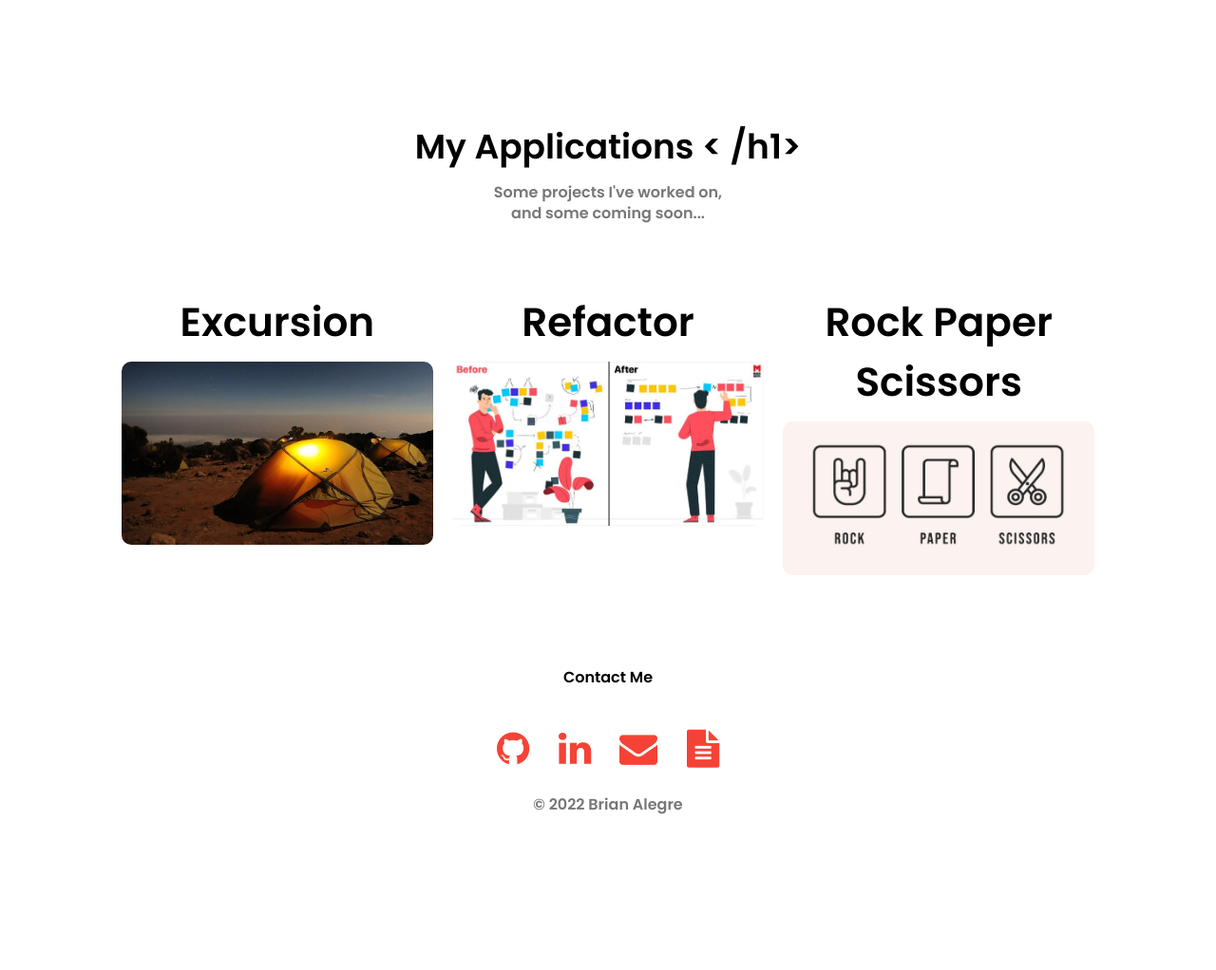
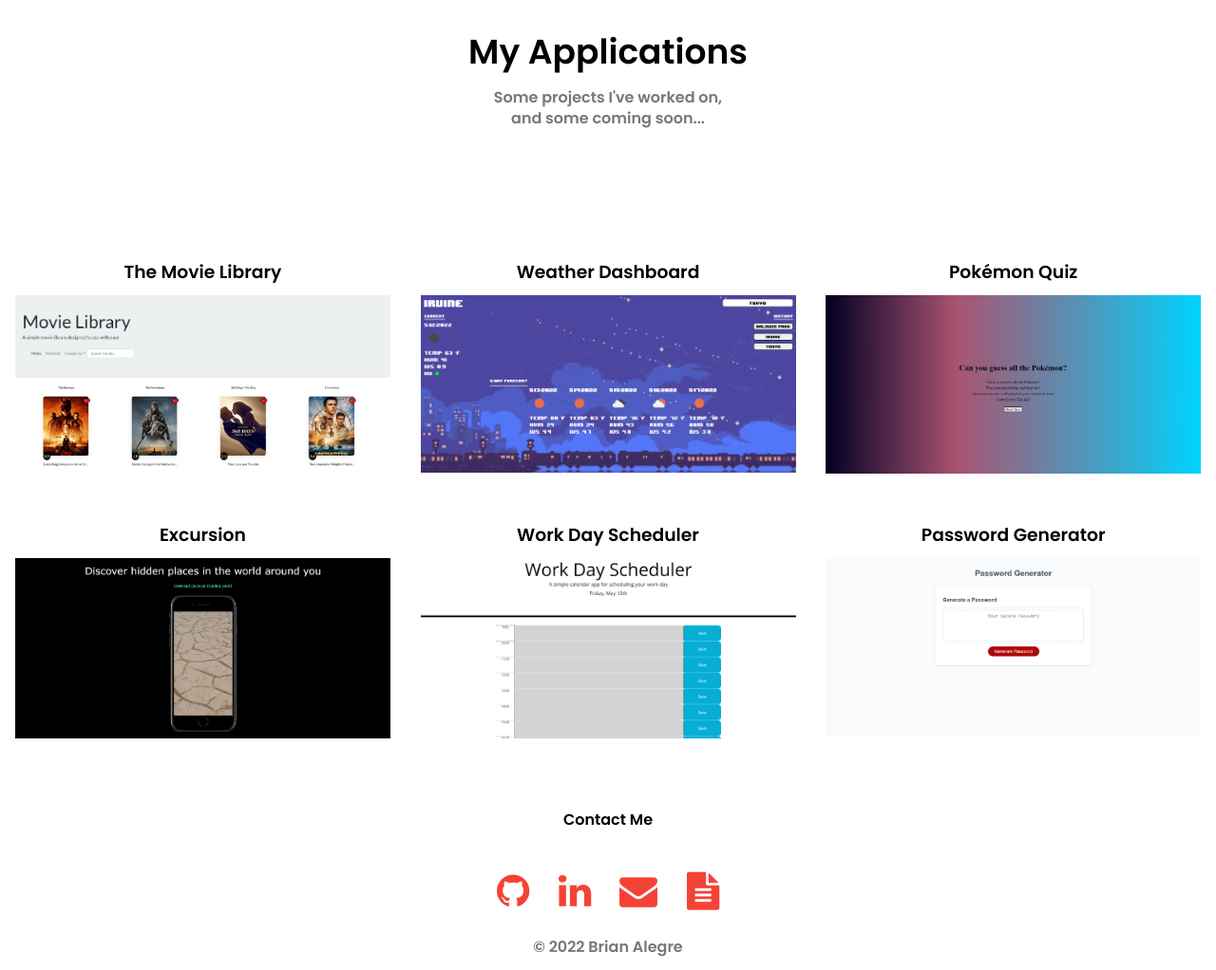
Before and after one commit to brianalegre/08-Updated-Portfolio-Page, a plain HTML site: page index.html in a window 1280 px wide. Shown: the part 2402-3424 px from the top of the page at 95% size. Before the commit the page ends 3301 px from the top, so only its background shows below. Drawn offline with Linux system fonts and the light colour scheme.

Commit message:
Updated Porfolio with recent projects.  Updated CSS Styling for more flex

```diff
--- a/assets/css/style.css
+++ b/assets/css/style.css
@@ -12,7 +12,6 @@ html {
 /* End Universal Selector Section */
 /* ------------------------------------------------------- */
 /* ------------------------------------------------------- */
-
 
 /* Multple Sections */
 h1 {
@@ -42,13 +41,11 @@ h3 {
 	padding-top: 100px;
 }
 
-
 .section-box {
 	flex-basis: 32%;
 	margin-bottom: 30px;
 	position: relative;
 	/* ADDED - MAY DELETE */
-
 }
 
 .section-box img {
@@ -59,21 +56,19 @@ h3 {
 /* ------------------------------------------------------- */
 /* ------------------------------------------------------- */
 
-
-
 /* ------------------------------------------------------- */
 /* ------------------------------------------------------- */
 /* Header Section */
 header {
 	min-height: 100vh;
 	width: 100%;
-    background-image: linear-gradient(rgba(4,9,30,0.7),rgba(4,9,30,0.7)), url("../images/macbook.jpg");
+	background-image: linear-gradient(rgba(4, 9, 30, 0.7), rgba(4, 9, 30, 0.7)),
+		url('../images/macbook.jpg');
 	background-position: center;
 	background-size: center;
 	position: relative;
 	background-repeat: no-repeat;
 }
-
 
 p {
 	color: #777;
@@ -131,7 +126,6 @@ nav h1 {
 	width: 100%;
 }
 
-
 /* Text and Button in the Header */
 .text-box {
 	width: 90%;
@@ -160,7 +154,6 @@ nav .fa {
 /* End Header Section */
 /* ------------------------------------------------------- */
 /* ------------------------------------------------------- */
-
 
 /* ------------------------------------------------------- */
 /* ------------------------------------------------------- */
@@ -192,7 +185,6 @@ nav .fa {
 /* ------------------------------------------------------- */
 /* ------------------------------------------------------- */
 
-
 /* ------------------------------------------------------- */
 /* ------------------------------------------------------- */
 /* Skills Section */
@@ -213,7 +205,6 @@ nav .fa {
 /* ------------------------------------------------------- */
 /* ------------------------------------------------------- */
 
-
 /* ------------------------------------------------------- */
 /* ------------------------------------------------------- */
 /* Tools Sections */
@@ -230,7 +221,7 @@ nav .fa {
 
 .tools-layer:hover {
 	/* background: #fff3f3; */
-    background: rgba(255,243,243,0.7);
+	background: rgba(255, 243, 243, 0.7);
 }
 
 .tools-layer h3 {
@@ -254,26 +245,26 @@ nav .fa {
 /* ------------------------------------------------------- */
 /* ------------------------------------------------------- */
 
-
 /* ------------------------------------------------------- */
 /* ------------------------------------------------------- */
 /* Applications Section */
 .excursion {
-    background-image: linear-gradient(rgba(4,9,30,0.7),rgba(4,9,30,0.7)), url("../images/excursion.jpeg");
+	background-image: linear-gradient(rgba(4, 9, 30, 0.7), rgba(4, 9, 30, 0.7)),
+		url('../images/excursion.jpeg');
 }
 
 .refactor {
-    background-image: linear-gradient(rgba(4,9,30,0.7),rgba(4,9,30,0.7)), url("../images/refactor3.jpeg");
+	background-image: linear-gradient(rgba(4, 9, 30, 0.7), rgba(4, 9, 30, 0.7)),
+		url('../images/refactor3.jpeg');
 }
 
 .rps {
-    background-image: linear-gradient(rgba(4,9,30,0.7),rgba(4,9,30,0.7)), url("../images/RPS4.png");
+	background-image: linear-gradient(rgba(4, 9, 30, 0.7), rgba(4, 9, 30, 0.7)),
+		url('../images/RPS4.png');
 }
 /* End Application Section */
 /* ------------------------------------------------------- */
 /* ------------------------------------------------------- */
-
-
 
 /* ------------------------------------------------------- */
 /* ------------------------------------------------------- */
@@ -287,7 +278,9 @@ nav .fa {
 	transition-duration: 0.3s;
 	transition-property: transform;
 }
-.hvr-grow-rotate:hover, .hvr-grow-rotate:focus, .hvr-grow-rotate:active {
+.hvr-grow-rotate:hover,
+.hvr-grow-rotate:focus,
+.hvr-grow-rotate:active {
 	transform: scale(1.1) rotate(4deg);
 }
 
@@ -300,13 +293,14 @@ nav .fa {
 	transition-duration: 0.3s;
 	transition-property: transform;
 }
-.hvr-grow:hover, .hvr-grow:focus, .hvr-grow:active {
+.hvr-grow:hover,
+.hvr-grow:focus,
+.hvr-grow:active {
 	transform: scale(1.1);
 }
 /* End Hover Effects */
 /* ------------------------------------------------------- */
 /* ------------------------------------------------------- */
-
 
 /* ------------------------------------------------------- */
 /* ------------------------------------------------------- */
@@ -335,23 +329,54 @@ nav .fa {
 	/* Changes the Icon Size since its a Font Awesome Import */
 	font-size: 40px;
 }
+
+.rows {
+	display: flex;
+	flex-wrap: wrap;
+	flex-direction: row;
+}
+
+.justify-center {
+	justify-content: center;
+}
+
+.card-column {
+	flex: 0 0 33.333%;
+	max-width: 33.333%;
+	/* flex-grow: 1; */
+}
+
+.code-card {
+	display: flex;
+	flex-direction: column;
+	justify-content: flex-start;
+	min-height: 100%;
+	padding: 1rem;
+}
+
+.code-card .card-header {
+	position: relative;
+	border-radius: 10px;
+}
+
+.center {
+	text-align: center;
+	margin-bottom: 100px;
+}
+
+.code-card img {
+	width: 100%;
+	/* height: auto; */
+}
+
 /* End Footer Section*/
 /* ------------------------------------------------------- */
 /* ------------------------------------------------------- */
-
-
-
-
-
-
-
-
 
 /* ------------------------------------------------------- */
 /* ------------------------------------------------------- */
 /* Media Query */
 @media screen and (max-width: 992px) {
-
 	/*                   */
 	/* Top / Nav Section */
 	/*                   */
@@ -416,11 +441,16 @@ nav .fa {
 	.section-box img {
 		width: 65%;
 	}
+
+	.card-column {
+		flex: 0 0 100%;
+		max-width: 100%;
+	}
 }
 
 @media screen and (max-width: 700px) {
 	.skills-format,
-    .about-section  {
+	.about-section {
 		background: #f9a6a6;
 		transition: 3s;
 	}
--- a/index.html
+++ b/index.html
@@ -1,23 +1,29 @@
 <!DOCTYPE html>
 <html lang="en">
 	<head>
-    <meta charset="UTF-8">
-    <meta http-equiv="X-UA-Compatible" content="IE=edge">
-    <meta name="viewport" content="width=device-width, initial-scale=1.0">
-    <link rel="stylesheet" href="./assets/css/style.css">
+		<meta charset="UTF-8" />
+		<meta http-equiv="X-UA-Compatible" content="IE=edge" />
+		<meta name="viewport" content="width=device-width, initial-scale=1.0" />
+		<link rel="stylesheet" href="./assets/css/style.css" />
 		<!-- Link Font Family -->
-    <link rel="preconnect" href="https://fonts.googleapis.com">
-    <link rel="preconnect" href="https://fonts.gstatic.com" crossorigin>
-    <link href="https://fonts.googleapis.com/css2?family=Poppins:wght@100;400;600;700&display=swap" rel="stylesheet">
+		<link rel="preconnect" href="https://fonts.googleapis.com" />
+		<link rel="preconnect" href="https://fonts.gstatic.com" crossorigin />
+		<link
+			href="https://fonts.googleapis.com/css2?family=Poppins:wght@100;400;600;700&display=swap"
+			rel="stylesheet"
+		/>
 		<!-- For adding the Nav Bar Button on Media Query -->
 		<!-- CDN for Nav Icon/Buttons -->
-    <link rel="stylesheet" href="https://stackpath.bootstrapcdn.com/font-awesome/4.7.0/css/font-awesome.min.css">
+		<link
+			rel="stylesheet"
+			href="https://stackpath.bootstrapcdn.com/font-awesome/4.7.0/css/font-awesome.min.css"
+		/>
 		<title>Brian Alegre | Web Developer</title>
 	</head>
 	<body>
 		<header>
 			<nav>
-            <h1> Brian Alegre </h1>
+				<h1>Brian Alegre</h1>
 				<section class="nav-links" id="navLinks">
 					<!-- Closing Icon for Media Query Nav Bar -->
 					<i class="fa fa-times" onclick="hideMenu()"></i>
@@ -43,22 +49,30 @@
 				<i class="fa fa-bars" onclick="showMenu()"></i>
 			</nav>
 			<section class="text-box">
-            <h1> Brian Alegre </h1>
-            <p> Web Developer </p>
+				<h1>Brian Alegre</h1>
+				<p>Web Developer</p>
 			</section>
 		</header>
 
 		<!-- About Me -->
 		<article id="aboutMe">
 			<h1>About Me</h1>
-        <p> Learn a few things about me </p>
+			<p>Learn a few things about me</p>
 			<div class="row">
 				<section class="about-section">
-                <img src="./assets/images/20130224-_DSC7981.jpg" alt="Picture of Me">
+					<img
+						src="./assets/images/20130224-_DSC7981.jpg"
+						alt="Picture of Me"
+					/>
 					<div>
-                    <h4> Hi, I'm Brian Alegre!</h4>
-                    <p> Lorem ipsum dolor, sit amet consectetur adipisicing elit. Dolorem repudiandae quam dignissimos velit.
-                        Obcaecati, debitis eum, reprehenderit quos hic praesentium quaerat vel in sit quas iste quasi. Et, non? Ea!</p>
+						<h4>Hi, I'm Brian Alegre!</h4>
+						<p>
+							Lorem ipsum dolor, sit amet consectetur adipisicing
+							elit. Dolorem repudiandae quam dignissimos velit.
+							Obcaecati, debitis eum, reprehenderit quos hic
+							praesentium quaerat vel in sit quas iste quasi. Et,
+							non? Ea!
+						</p>
 					</div>
 				</section>
 			</div>
@@ -83,23 +97,23 @@
 
 		<!-- Tools -->
 		<section id="tools" class="page-section">
-        <h1> Tools </h1>
+			<h1>Tools</h1>
 			<p>My everyday tools</p>
 			<div class="row">
 				<div class="section-box">
-                <img src="./assets/images/app-icon.png" alt="VS Code">
+					<img src="./assets/images/app-icon.png" alt="VS Code" />
 					<div class="tools-layer">
 						<h3>Visual Studio Code</h3>
 					</div>
 				</div>
 				<div class="section-box">
-                <img src="./assets/images/github2.png" alt="Github">
+					<img src="./assets/images/github2.png" alt="Github" />
 					<div class="tools-layer">
 						<h3>Github</h3>
 					</div>
 				</div>
 				<div class="section-box">
-                <img src="./assets/images/slack.png" alt="Slack">
+					<img src="./assets/images/slack.png" alt="Slack" />
 					<div class="tools-layer">
 						<h3>Slack</h3>
 					</div>
@@ -108,33 +122,120 @@
 		</section>
 
 		<!-- Applications -->
-    <section id="app" class="page-section">
-        <h1> My Applications <  /h1>
+		<div class="center">
+			<h1>My Applications</h1>
 			<p>
-            Some projects I've worked on, <br>
+				Some projects I've worked on, <br />
 				and some coming soon...
 			</p>
-        <div class="row">
-            <div class="section-box">
-                <h3>Excursion</h3>
-                <a class="hvr-grow-rotate" href="https://brianalegre.github.io/Excursion-CodeAcademy/" target="_blank">
-                    <img  src="./assets/images/excursion.jpeg" alt="Excursion" >
+		</div>
+		<section class="rows justify-center">
+			<div class="card-column">
+				<figure class="card code-card">
+					<h3 class="card-header">The Movie Library</h3>
+					<div class="card-body">
+						<a
+							class="hvr-grow"
+							href="https://brianalegre.github.io/Project1/"
+							target="_blank"
+						>
+							<img
+								src="./assets/images/movieLibrary.png"
+								alt="The Movie Library"
+							/>
 						</a>
 					</div>
+				</figure>
+			</div>
 
-            <div class="section-box">
-                <h3>Refactor</h3>
-                <a class="hvr-grow" href="https://brianalegre.github.io/01-HTML-Git-CSS-Homework/" target="_blank">
-                    <img src="./assets/images/refactor3.jpeg" alt="Refactor">
+			<div class="card-column">
+				<figure class="card code-card">
+					<h3 class="card-header">Weather Dashboard</h3>
+					<div class="card-body">
+						<a
+							class="hvr-grow"
+							href="https://brianalegre.github.io/06-Server-Side-APIs-Homework/"
+							target="_blank"
+						>
+							<img
+								src="./assets/images/weatherDashboard.png"
+								alt="Weather Dashboard"
+							/>
 						</a>
 					</div>
+				</figure>
+			</div>
 
-            <div class="section-box">
-                <h3>Rock Paper Scissors</h3>
-                <a class="hvr-grow" href="https://github.com/brianalegre?tab=repositories" target="_blank">
-                    <img src="./assets/images/RPS4.png" alt="Rock Paper Scissors">
+			<div class="card-column">
+				<figure class="card code-card">
+					<h3 class="card-header">Pokémon Quiz</h3>
+					<div class="card-body">
+						<a
+							class="hvr-grow"
+							href="https://brianalegre.github.io/04-Web-APIs-Homework/"
+							target="_blank"
+						>
+							<img
+								src="./assets/images/pokemonQuiz.png"
+								alt="Pokemon Quiz"
+							/>
 						</a>
 					</div>
+				</figure>
+			</div>
+
+			<div class="card-column">
+				<figure class="card code-card">
+					<h3 class="card-header">Excursion</h3>
+					<div class="card-body">
+						<a
+							class="hvr-grow"
+							href="https://brianalegre.github.io/Excursion-CodeAcademy/"
+							target="_blank"
+						>
+							<img
+								src="./assets/images/excursion.png"
+								alt="Excursion"
+							/>
+						</a>
+					</div>
+				</figure>
+			</div>
+
+			<div class="card-column">
+				<figure class="card code-card">
+					<h3 class="card-header">Work Day Scheduler</h3>
+					<div class="card-body">
+						<a
+							class="hvr-grow"
+							href="https://brianalegre.github.io/05-Third-Party-APIs-Homework/"
+							target="_blank"
+						>
+							<img
+								src="./assets/images/workDayScheduler.png"
+								alt="Work Day Scheduler"
+							/>
+						</a>
+					</div>
+				</figure>
+			</div>
+
+			<div class="card-column">
+				<figure class="card code-card">
+					<h3 class="card-header">Password Generator</h3>
+					<div class="card-body">
+						<a
+							class="hvr-grow"
+							href="https://brianalegre.github.io/03-JavaScript-Homework/"
+							target="_blank"
+						>
+							<img
+								src="./assets/images/passwordGenerator.png"
+								alt="Rock Paper Scissors"
+							/>
+						</a>
+					</div>
+				</figure>
 			</div>
 		</section>
 
@@ -142,25 +243,41 @@
 		<footer id="contact">
 			<h4>Contact Me</h4>
 			<address class="icons">
-            <a class="hvr-grow" href="https://github.com/brianalegre" target="_blank"><i class="fa fa-github"></i></a>
-            <a class="hvr-grow" href="https://www.linkedin.com/in/brian-alegre/" target="_blank"><i class="fa fa-linkedin"></i></a>
-            <a class="hvr-grow" href="mailto: brialegre@yahoo.com"><i class="fa fa-envelope"></i></a>
-            <a class="hvr-grow" href="https://docs.google.com/document/d/1ib_oK6OZG6353VS7CuBLe0iwJxh_PSiM/edit?usp=sharing&ouid=100305447258009104354&rtpof=true&sd=true" target="_blank"><i class="fa fa-file-text"></i> </a>
+				<a
+					class="hvr-grow"
+					href="https://github.com/brianalegre"
+					target="_blank"
+					><i class="fa fa-github"></i
+				></a>
+				<a
+					class="hvr-grow"
+					href="https://www.linkedin.com/in/brian-alegre/"
+					target="_blank"
+					><i class="fa fa-linkedin"></i
+				></a>
+				<a class="hvr-grow" href="mailto: brialegre@yahoo.com"
+					><i class="fa fa-envelope"></i
+				></a>
+				<a
+					class="hvr-grow"
+					href="https://docs.google.com/document/d/1ib_oK6OZG6353VS7CuBLe0iwJxh_PSiM/edit?usp=sharing&ouid=100305447258009104354&rtpof=true&sd=true"
+					target="_blank"
+					><i class="fa fa-file-text"></i>
+				</a>
 			</address>
-        <p> &copy; 2022 Brian Alegre </p>
+			<p>&copy; 2022 Brian Alegre</p>
 		</footer>
 
 		<!-- Javascript for Hiding and Showing Nav Menu on Media Query  -->
 		<script>
-    var navLinks = document.getElementById("navLinks");
+			var navLinks = document.getElementById('navLinks');
 
 			function showMenu() {
-        navLinks.style.right = "0";
+				navLinks.style.right = '0';
 			}
 			function hideMenu() {
-        navLinks.style.right = "-1000px";
+				navLinks.style.right = '-1000px';
 			}
 		</script>
-
 	</body>
 </html>
```
Also changed, not shown: assets/images/excursion.png (added), assets/images/movieLibrary.png (added), assets/images/passwordGenerator.png (added), assets/images/pokemonQuiz.png (added), assets/images/weatherDashboard.png (added), assets/images/workDayScheduler.png (added). Lines whose indentation alone changed are shown as unchanged.
